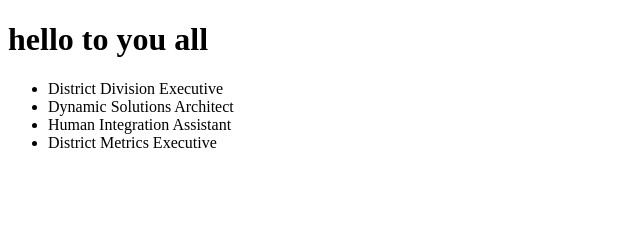
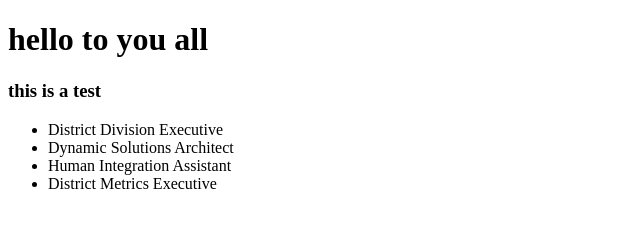
Before and after one commit to udodelig/testjs, a plain HTML site: page index.html in a window 1280 px wide. Shown: the whole page, without its empty margins (0-640 px from the left). Drawn offline with Linux system fonts and the light colour scheme.

Commit message:
third commit

```diff
--- a/index.html
+++ b/index.html
@@ -8,6 +8,7 @@
 </head>
 <body>
   <h1>hello to you all</h1>
+  <h3>this is a test</h3>
   <ul>
     <li>District Division Executive</li>
     <li>Dynamic Solutions Architect</li>
```
